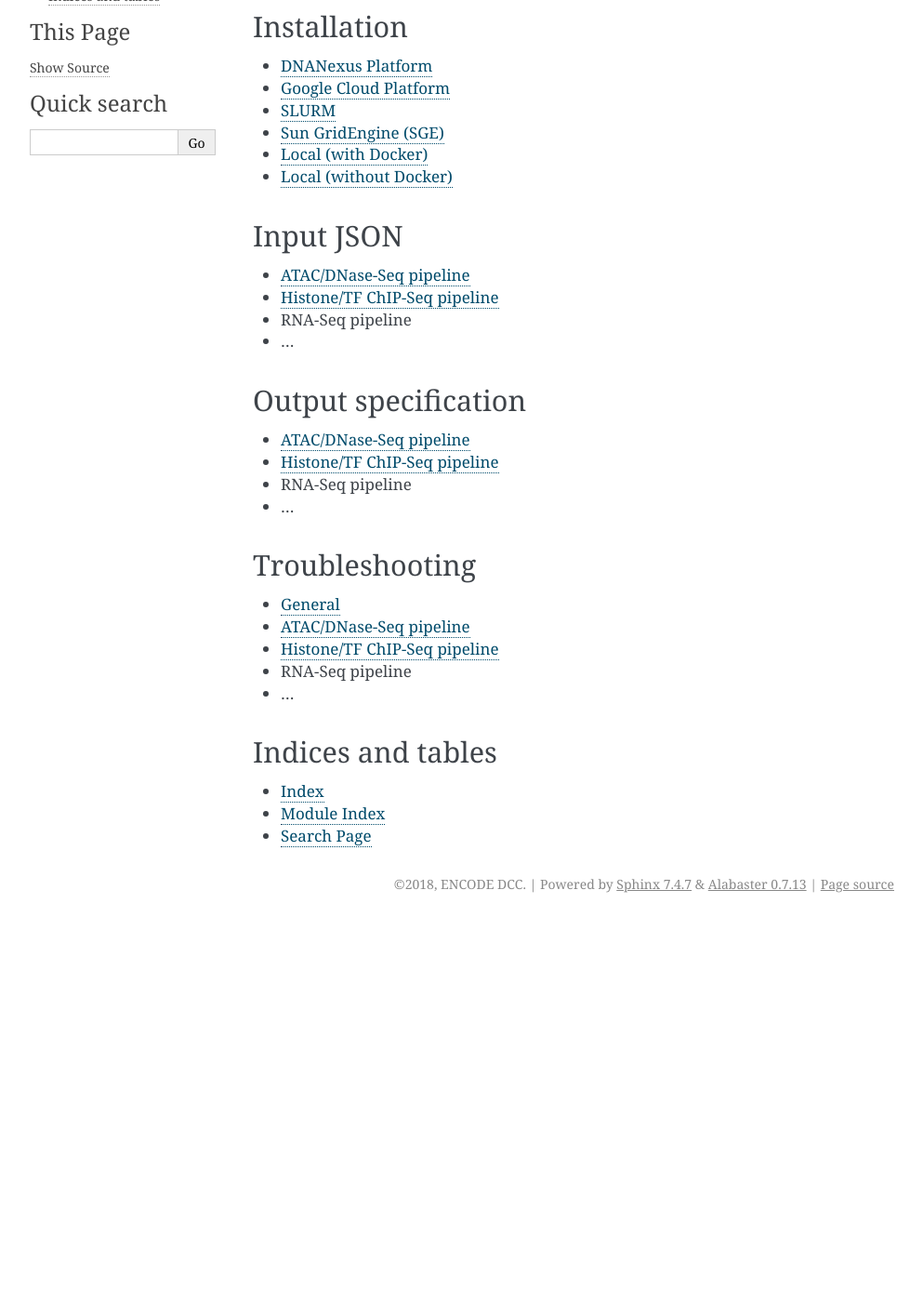
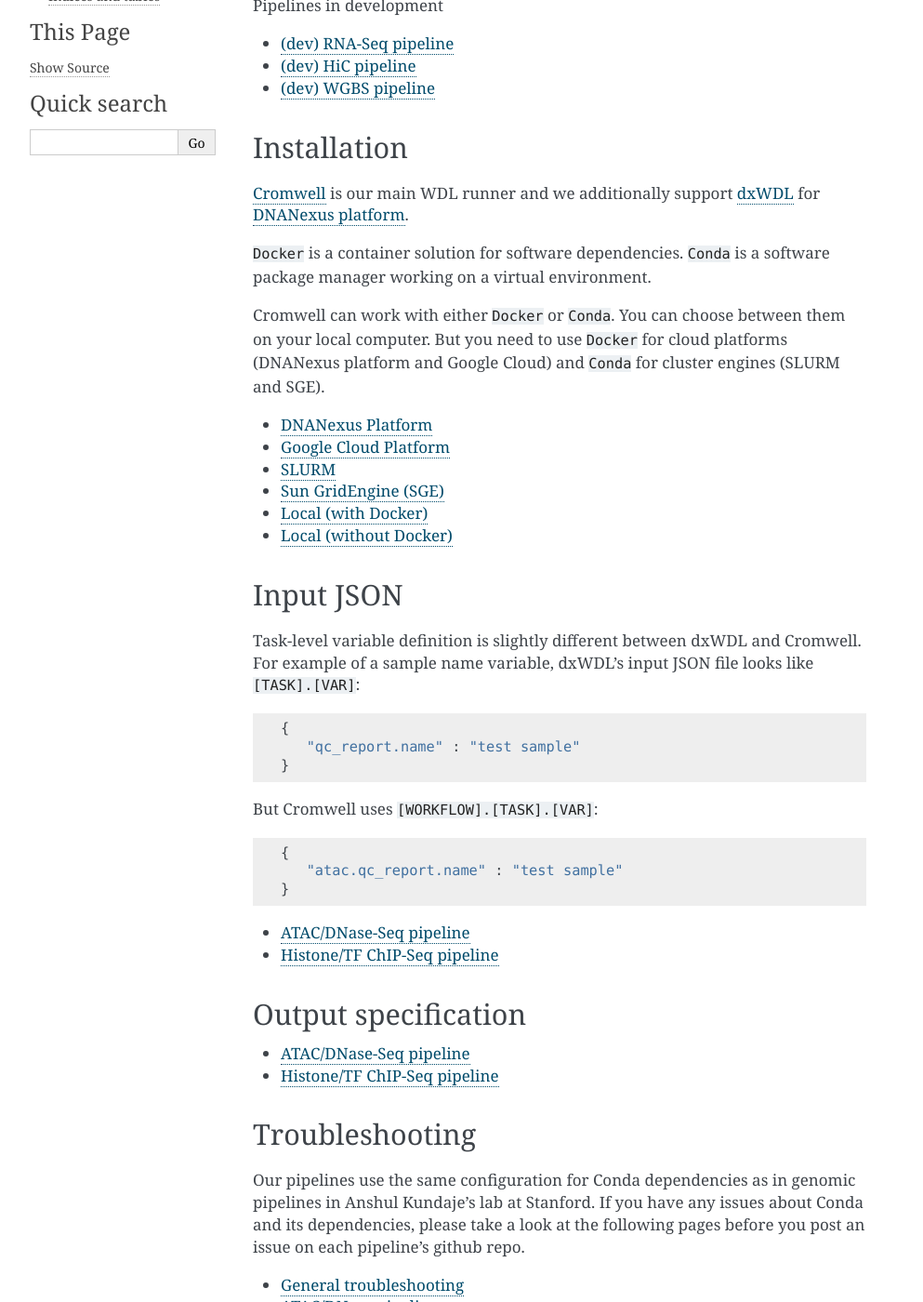
Before and after one commit to ENCODE-DCC/wdl-pipelines, a Sphinx documentation site: the page built from docs/index.rst, in a window 1280 px wide and 1400 px high, scrolled down 214 px. Shown: the whole window at 93% size, without its empty margins (148-1141 px from the left). Built offline with Sphinx 7.4.7, drawn with Linux system fonts in a browser that asks for light colours; before the commit the page ends 1204 px from its top, so only the background shows below that; some of the changed text lies outside the part shown.

Commit message:
update for doc

```diff
--- a/docs/index.rst
+++ b/docs/index.rst
@@ -17,13 +17,25 @@
    output_chip.rst
    output_atac.rst
 
+Pipelines
+
 * `ATAC/DNase-Seq pipeline <https://github.com/ENCODE-DCC/atac-seq-pipeline>`_
 * `Histone/TF ChIP-Seq pipeline <https://github.com/ENCODE-DCC/chip-seq-pipeline2>`_
-* RNA-Seq pipeline
-* ...
+
+Pipelines in development
+
+* `(dev) RNA-Seq pipeline <https://github.com/ENCODE-DCC/rna-seq-pipeline>`_
+* `(dev) HiC pipeline <https://github.com/ENCODE-DCC/hic-pipeline>`_
+* `(dev) WGBS pipeline <https://github.com/ENCODE-DCC/wgbs-pipeline>`_
 
 Installation
 ------------
+
+`Cromwell <https://github.com/broadinstitute/cromwell>`_ is our main WDL runner and we additionally support `dxWDL <https://github.com/dnanexus/dxWDL>`_ for `DNANexus platform <https://platform.dnanexus.com>`_.
+
+``Docker`` is a container solution for software dependencies. ``Conda`` is a software package manager working on a virtual environment.
+
+Cromwell can work with either ``Docker`` or ``Conda``. You can choose between them on your local computer. But you need to use ``Docker`` for cloud platforms (DNANexus platform and Google Cloud) and ``Conda`` for cluster engines (SLURM and SGE).
 
 * `DNANexus Platform <install.html#dnanexus-platform>`_
 * `Google Cloud Platform <install.html#google-cloud-platform>`_
@@ -35,25 +47,42 @@
 Input JSON
 ----------
 
+Task-level variable definition is slightly different between dxWDL and Cromwell. For example of a sample name variable, dxWDL's input JSON file looks like ``[TASK].[VAR]``::
+
+   {
+      "qc_report.name" : "test sample"
+   }
+
+But Cromwell uses ``[WORKFLOW].[TASK].[VAR]``::
+
+   {
+      "atac.qc_report.name" : "test sample"
+   }
+
 * `ATAC/DNase-Seq pipeline <input_json_atac.html>`_
 * `Histone/TF ChIP-Seq pipeline <input_json_chip.html>`_
-* RNA-Seq pipeline
-* ...
 
 Output specification
 --------------------
 * `ATAC/DNase-Seq pipeline <output_atac.html>`_
 * `Histone/TF ChIP-Seq pipeline <output_chip.html>`_
-* RNA-Seq pipeline
-* ...
 
 Troubleshooting
 ---------------
-* `General <troubleshoot.html>`_
-* `ATAC/DNase-Seq pipeline <https://github.com/ENCODE-DCC/atac-seq-pipeline/issues>`_
-* `Histone/TF ChIP-Seq pipeline <https://github.com/ENCODE-DCC/chip-seq-pipeline2/issues>`_
-* RNA-Seq pipeline
-* ...
+
+Our pipelines use the same configuration for Conda dependencies as in genomic pipelines in Anshul Kundaje's lab at Stanford. If you have any issues about Conda and its dependencies, please take a look at the following pages before you post an issue on each pipeline's github repo.
+
+* `General troubleshooting <https://kundajelab.github.io/bds_pipeline_modules/troubleshooting.html>`_
+* `ATAC/DNase pipelines <https://github.com/kundajelab/atac_dnase_pipelines/issues?q=is%3Aissue>`_
+* `AQUAS Histone/TF ChIP-Seq pipeline <https://github.com/kundajelab/chipseq_pipeline/issues?q=is%3Aissue>`_
+
+For pipeline specific issues, post them on each pipeline's github issue page.
+
+* `ATAC/DNase-Seq pipeline <https://github.com/ENCODE-DCC/atac-seq-pipeline/issues?q=is%3Aissue>`_
+* `Histone/TF ChIP-Seq pipeline <https://github.com/ENCODE-DCC/chip-seq-pipeline2/issues?q=is%3Aissue>`_
+* `(dev) RNA-Seq pipeline <https://github.com/ENCODE-DCC/rna-seq-pipeline/issues?q=is%3Aissue>`_
+* `(dev) HiC pipeline <https://github.com/ENCODE-DCC/hic-pipeline/issues?q=is%3Aissue>`_
+* `(dev) WGBS pipeline <https://github.com/ENCODE-DCC/wgbs-pipeline/issues?q=is%3Aissue>`_
 
 Indices and tables
 ------------------
--- a/docs/install.rst
+++ b/docs/install.rst
@@ -188,6 +188,7 @@
       "default_runtime_attributes" : {
         "slurm_partition": "YOUR_SLURM_PARTITON (optional)",
         "slurm_account": "YOUR_SLURM_ACCOUNT (optional)"
+      }
     }
 
   .. note:: Remove ``slurm_account`` on Sherlock and ``slurm_partition`` on SCG.
```
Also changed, not shown: docs/troubleshoot.rst (deleted, +0 -30 lines).
